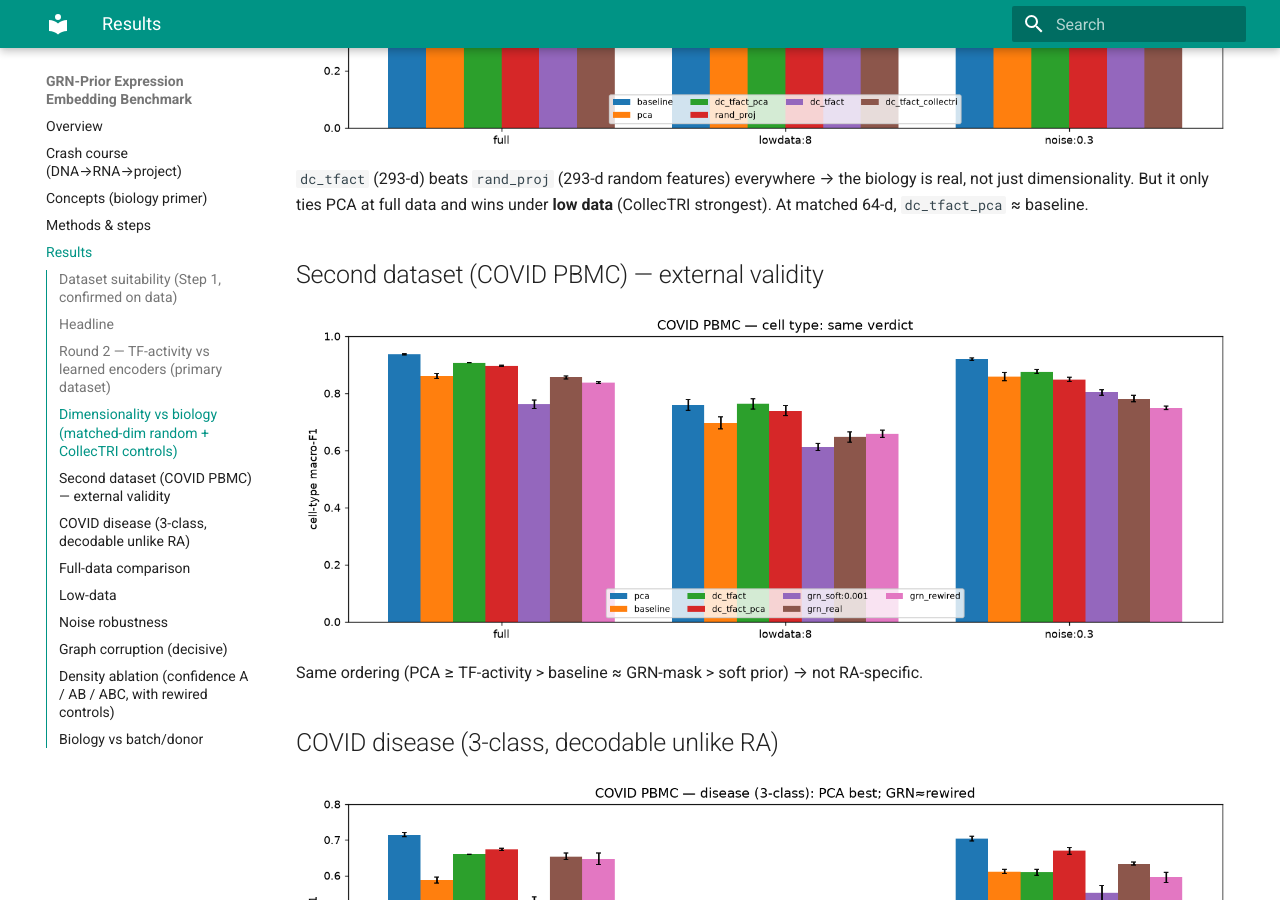
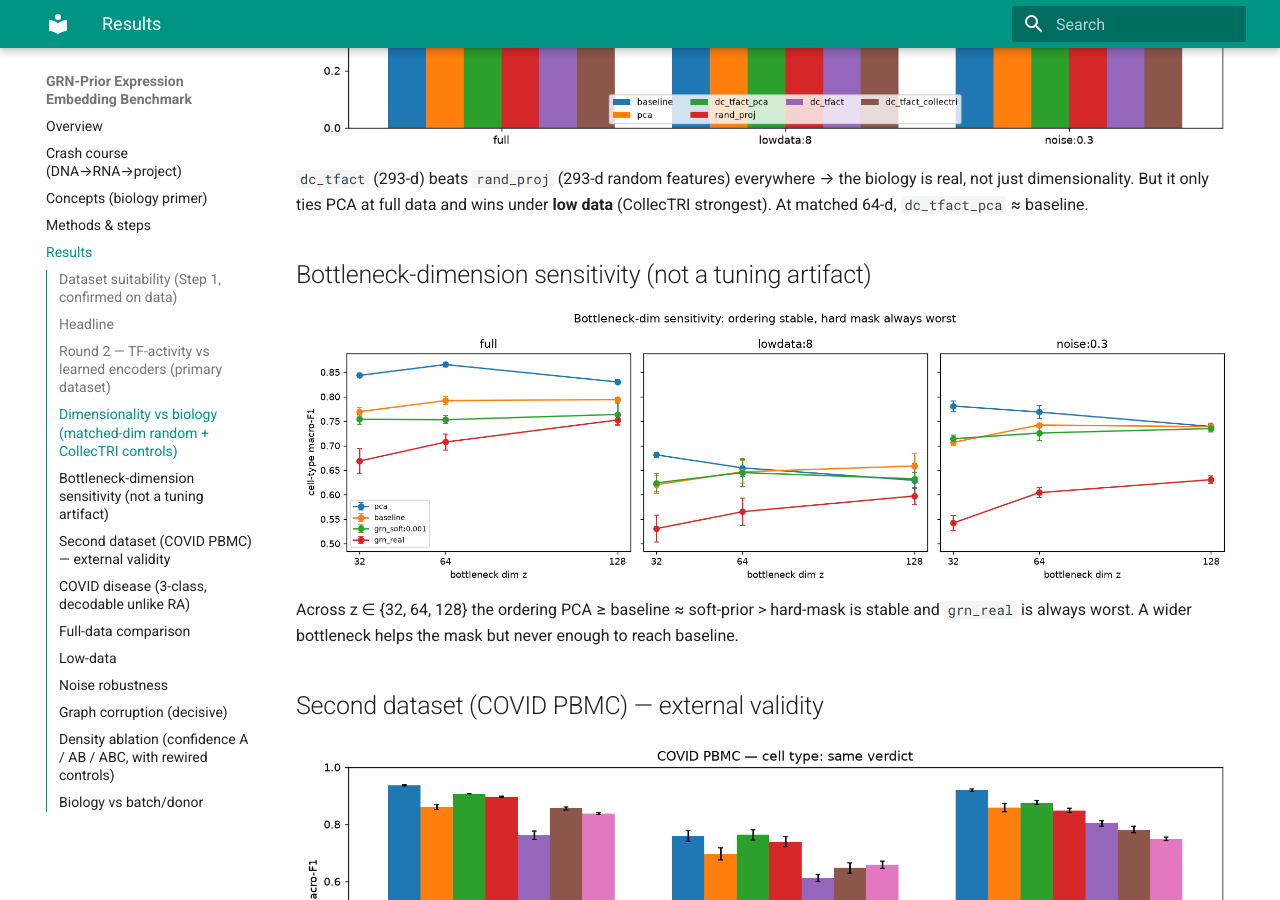
Before and after one commit to sbartek/grn-prior-benchmark, an MkDocs documentation site: the page built from docs/results.md, in a window 1280 px wide and 900 px high, scrolled down 1311 px. Built offline with MkDocs 1.6.1 and Material for MkDocs 9.7.7, drawn with Linux system fonts in a browser that asks for light colours.

Commit message:
Bottleneck sweep results: verdict robust to z (32/64/128)
Ordering PCA>=baseline~soft>hard-mask stable across z; hard mask always worst,
wider bottleneck helps but never reaches baseline. Not a z=64 artifact.
Adds fig_bottleneck; memo + results updated; HPO section now cites the sweep.

Co-Authored-By: Claude Opus 4.8 (1M context) <noreply@anthropic.com>

```diff
--- a/docs/results.md
+++ b/docs/results.md
@@ -26,6 +26,11 @@ Full write-up: [`memo/memo.md`](https://github.com/sbartek/grn-prior-benchmark/b
 `dc_tfact` (293-d) beats `rand_proj` (293-d random features) everywhere → the biology is real, not
 just dimensionality. But it only ties PCA at full data and wins under **low data** (CollecTRI
 strongest). At matched 64-d, `dc_tfact_pca` ≈ baseline.
+
+## Bottleneck-dimension sensitivity (not a tuning artifact)
+![bottleneck](img/fig_bottleneck.png)
+Across z ∈ {32, 64, 128} the ordering PCA ≥ baseline ≈ soft-prior > hard-mask is stable and
+`grn_real` is always worst. A wider bottleneck helps the mask but never enough to reach baseline.
 
 ## Second dataset (COVID PBMC) — external validity
 ![covid](img/fig_covid.png)
```
Also changed, not shown: memo/memo.md (+9 -3 lines), docs/img/fig_bottleneck.png (added), results/figures/fig_bottleneck.png (added), 3 other files.
